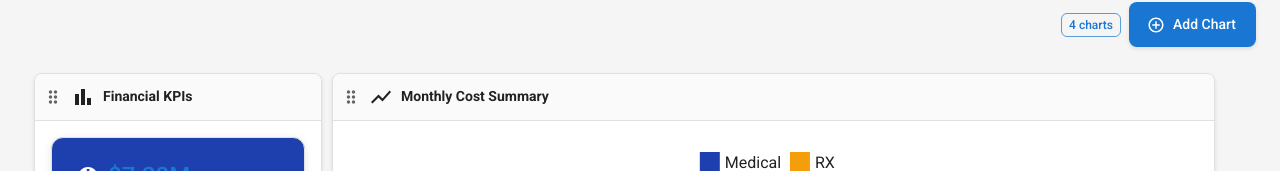
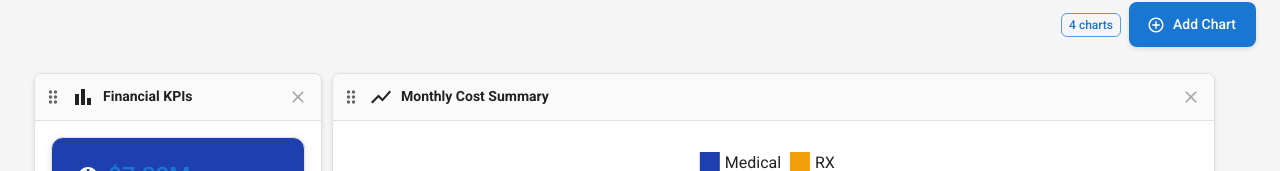
Before and after one commit to becastil/data-prototype-3, a Next.js app: page /dashboard/analytics/interactive in a window 1280 px wide. Shown: the part 419-590 px from the top of the page. Built offline with nearby package versions, Linux system fonts and the light colour scheme; what @mui/material-nextjs would draw is missing.

Commit message:
Update DraggableChartGrid component

```diff
--- a/components/DraggableChartGrid.tsx
+++ b/components/DraggableChartGrid.tsx
@@ -189,25 +189,41 @@ export function DraggableChartGrid({
                   p: 1,
                   borderBottom: '1px solid #e0e0e0',
                   backgroundColor: '#fafafa',
-                  cursor: 'move'
                 }}
-                className="drag-handle"
               >
-                <Box sx={{ display: 'flex', alignItems: 'center', gap: 1 }}>
+                {/* Drag Handle - left side only */}
+                <Box
+                  className="drag-handle"
+                  sx={{
+                    display: 'flex',
+                    alignItems: 'center',
+                    gap: 1,
+                    cursor: 'move',
+                    flex: 1
+                  }}
+                >
                   <DragIndicatorIcon sx={{ color: 'text.secondary', fontSize: 20 }} />
                   {getChartIcon(chart.type)}
                   <Typography variant="subtitle2" sx={{ fontWeight: 600 }}>
                     {chart.title}
                   </Typography>
                 </Box>
+
+                {/* Close button - NOT inside drag handle */}
                 <IconButton
                   size="small"
-                  onClick={() => handleRemoveChart(chart.id)}
+                  onClick={(e) => {
+                    e.stopPropagation();
+                    handleRemoveChart(chart.id);
+                  }}
+                  onMouseDown={(e) => e.stopPropagation()}
                   className="chart-controls"
                   sx={{
-                    opacity: 0,
+                    opacity: 0.6,
                     transition: 'opacity 0.2s',
+                    pointerEvents: 'auto',
                     '&:hover': {
+                      opacity: 1,
                       backgroundColor: 'error.light',
                       color: 'error.contrastText'
                     }
```
